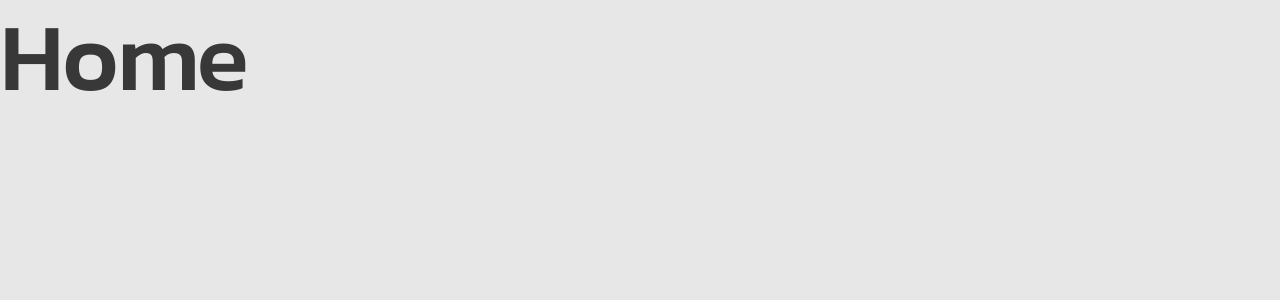
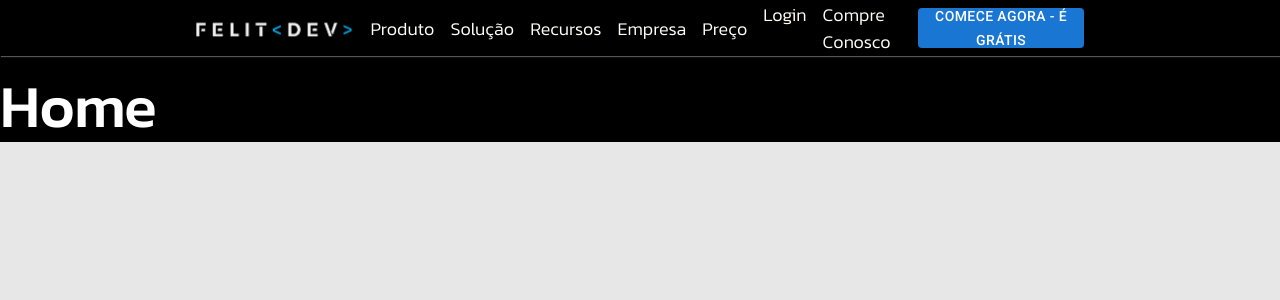
Before and after one commit to Felipe-alv-es/LandingPage, a React (Create React App) app: page / in a window 1280 px wide. Shown: the top 300 px of the page. Built offline with nearby package versions, Linux system fonts and the light colour scheme.

Commit message:
Navbar base

```diff
--- a/src/App.js
+++ b/src/App.js
@@ -1,8 +1,10 @@
 import Home from "./components/Home/Home.tsx";
+import Navbar from "./components/Navbar/Navbar.tsx";
 
 function App() {
   return (
     <div className="App">
+      <Navbar />
       <Home />
     </div>
   );
--- a/src/components/Home/Home.tsx
+++ b/src/components/Home/Home.tsx
@@ -1,13 +1,18 @@
-import { Typography } from "@mui/material";
 import React from "react";
+import { Box, Typography } from "@mui/material";
 
 const Home = () => {
   return (
-    <div>
-      <Typography variant="h1" fontFamily={"kanit"} fontWeight={"500"}>
+    <Box sx={{ paddingTop: "70px", background: "black" }}>
+      <Typography
+        variant="h2"
+        fontFamily={"kanit"}
+        fontWeight={"500"}
+        color={"white"}
+      >
         Home
       </Typography>
-    </div>
+    </Box>
   );
 };
 
--- /dev/null
+++ b/src/components/Navbar/Navbar.tsx
@@ -0,0 +1,97 @@
+import React from "react";
+import { Box, Button } from "@mui/material";
+import logo from "../../assets/images/FelitLogo.png";
+
+const Navbar = () => {
+  return (
+    <Box
+      sx={{
+        display: "flex",
+        justifyContent: "center",
+        background: "black",
+        height: "7%",
+        width: "100%",
+        position: "fixed",
+        boxShadow: "1px 1px 1px  #555555",
+      }}
+    >
+      <Box
+        sx={{
+          height: "7%",
+          display: "flex",
+          position: "fixed",
+          width: "70%",
+          justifyContent: "space-between",
+        }}
+      >
+        <Box
+          sx={{
+            display: "flex",
+          }}
+        >
+          <Box
+            component="img"
+            src={logo}
+            alt="Enterprise Logo Image"
+            sx={{ marginRight: "16px" }}
+          />
+          <Box
+            sx={{
+              display: "flex",
+              alignItems: "center",
+              "> ul": {
+                listStyle: "none",
+                display: "flex",
+                "> li": {
+                  fontSize: "18px",
+                  fontFamily: "kanit",
+                  marginRight: "16px",
+                  fontWeight: "300",
+                  color: "#FFFFF7",
+                },
+              },
+            }}
+          >
+            <ul>
+              <li>Produto</li>
+              <li>Solução</li>
+              <li>Recursos</li>
+              <li>Empresa</li>
+              <li>Preço</li>
+            </ul>
+          </Box>
+        </Box>
+        <Box sx={{ display: "flex" }}>
+          <Box
+            sx={{
+              display: "flex",
+              alignItems: "center",
+              height: "100%",
+              "> ul": {
+                listStyle: "none",
+                display: "flex",
+                "> li": {
+                  fontSize: "18px",
+                  fontFamily: "kanit",
+                  marginRight: "16px",
+                  fontWeight: "300",
+                  color: "#FFFFF7",
+                },
+              },
+            }}
+          >
+            <ul>
+              <li>Login</li>
+              <li>Compre Conosco</li>
+            </ul>
+          </Box>
+          <Button variant="contained" sx={{ margin: "8px 4px 8px 4px" }}>
+            Comece agora - É grátis
+          </Button>
+        </Box>
+      </Box>
+    </Box>
+  );
+};
+
+export default Navbar;
```
Also changed, not shown: src/assets/images/FelitLogo.png (added), src/components/Navbar/Navbar.styles.ts (added).
